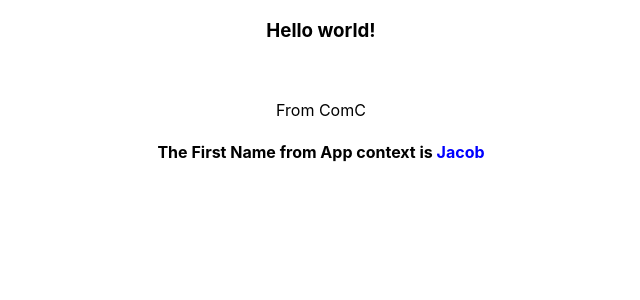
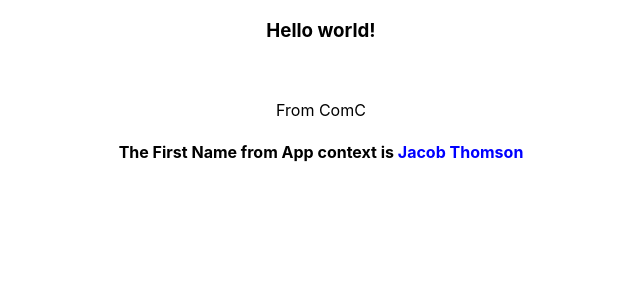
Before and after one commit to Mani007/AdvContextAPI, a React (Create React App) app in the folder contextapi/: page / in a window 1280 px wide. Shown: the top 300 px of the page, without its empty margins (319-959 px from the left). Built offline with nearby package versions, Linux system fonts and the light colour scheme.

Commit message:
Context API consumer for nexted context

```diff
--- a/contextapi/src/App.js
+++ b/contextapi/src/App.js
@@ -2,13 +2,16 @@ import React, { createContext } from 'react'
 import ComA from './components/ComA';
 import './App.css';
 
-const firstname = createContext()
+const firstname = createContext();
+const lastname = createContext();
 function App() {
   return (
     <div className="App">
       <h3>Hello world!</h3> <br /> <br />
       <firstname.Provider value={'Jacob'}>
+        <lastname.Provider value={'Thomson'}>
         <ComA/>
+        </lastname.Provider>
       </firstname.Provider>
 
     </div>
@@ -16,4 +19,4 @@ function App() {
 }
 
 export default App;
-export {firstname}
+export {firstname, lastname};
--- a/contextapi/src/components/ComC.jsx
+++ b/contextapi/src/components/ComC.jsx
@@ -1,14 +1,34 @@
 import React from 'react'
-import { firstname } from '../App'
-// The Conusmer api will always take function
+import { firstname, lastname } from '../App'
+// The Conusmer api will always take function, end up in recursion as callback hell for consumer
 function ComC() {
   return (
+    <>
     <firstname.Consumer>
     {(fname) =>{
-        return (<div>From ComC <br /> <h4 >The First Name from App context is <span style={{color: 'blue'}}> {fname}</span></h4></div>)
+        return (
+
+            <lastname.Consumer>
+                {(lname) =>{
+                        return (
+                            <div>From ComC <br />
+                            <h4 >The First Name from App context is <span style={{color: 'blue'}}> {fname} {lname}</span> </h4>
+                            </div>
+                        )
+                }
+
+                }
+            </lastname.Consumer>
+
+
+
+
+
+        )
     }}
     </firstname.Consumer>
-  )
+    </>
+  );
 }
 
 export default ComC
```
